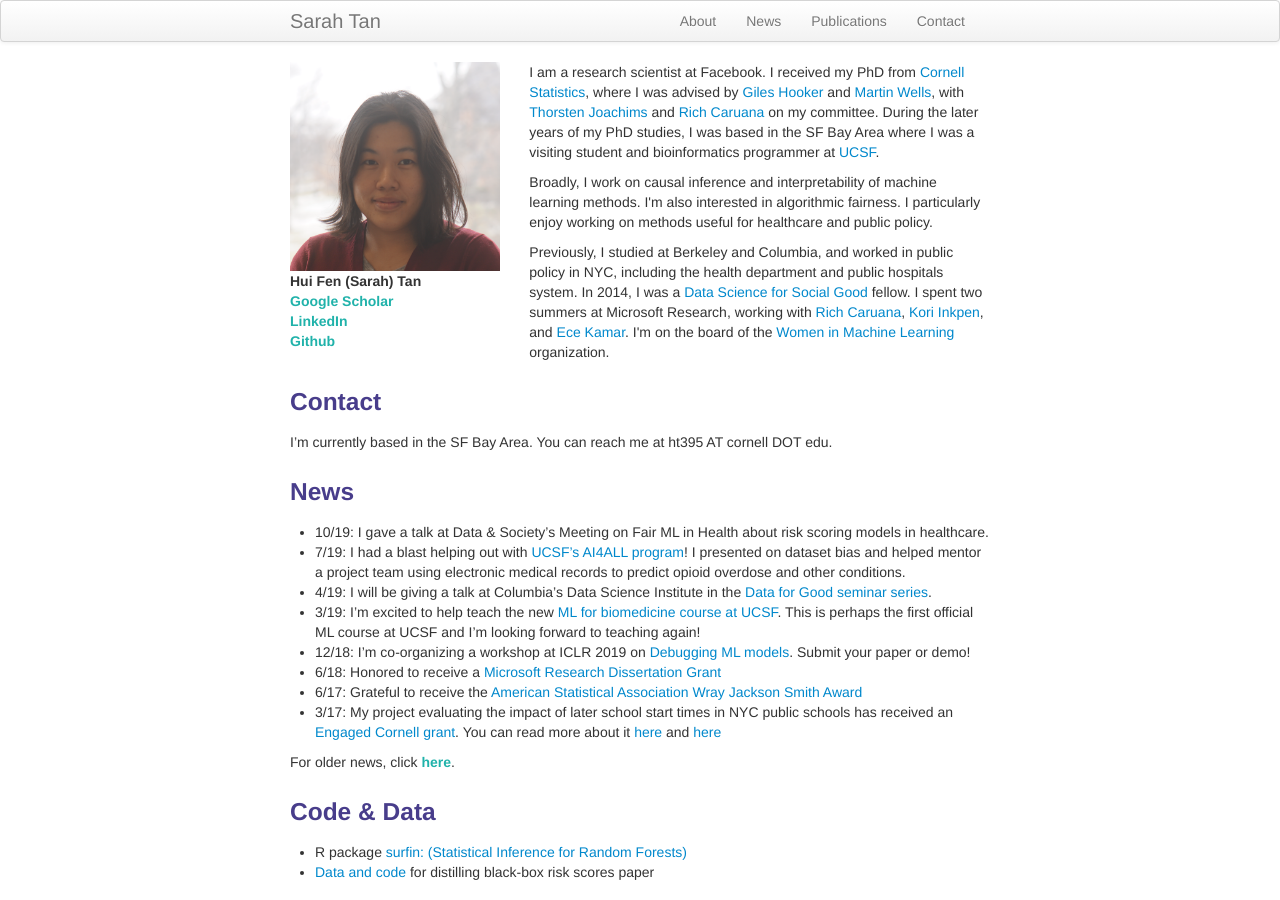
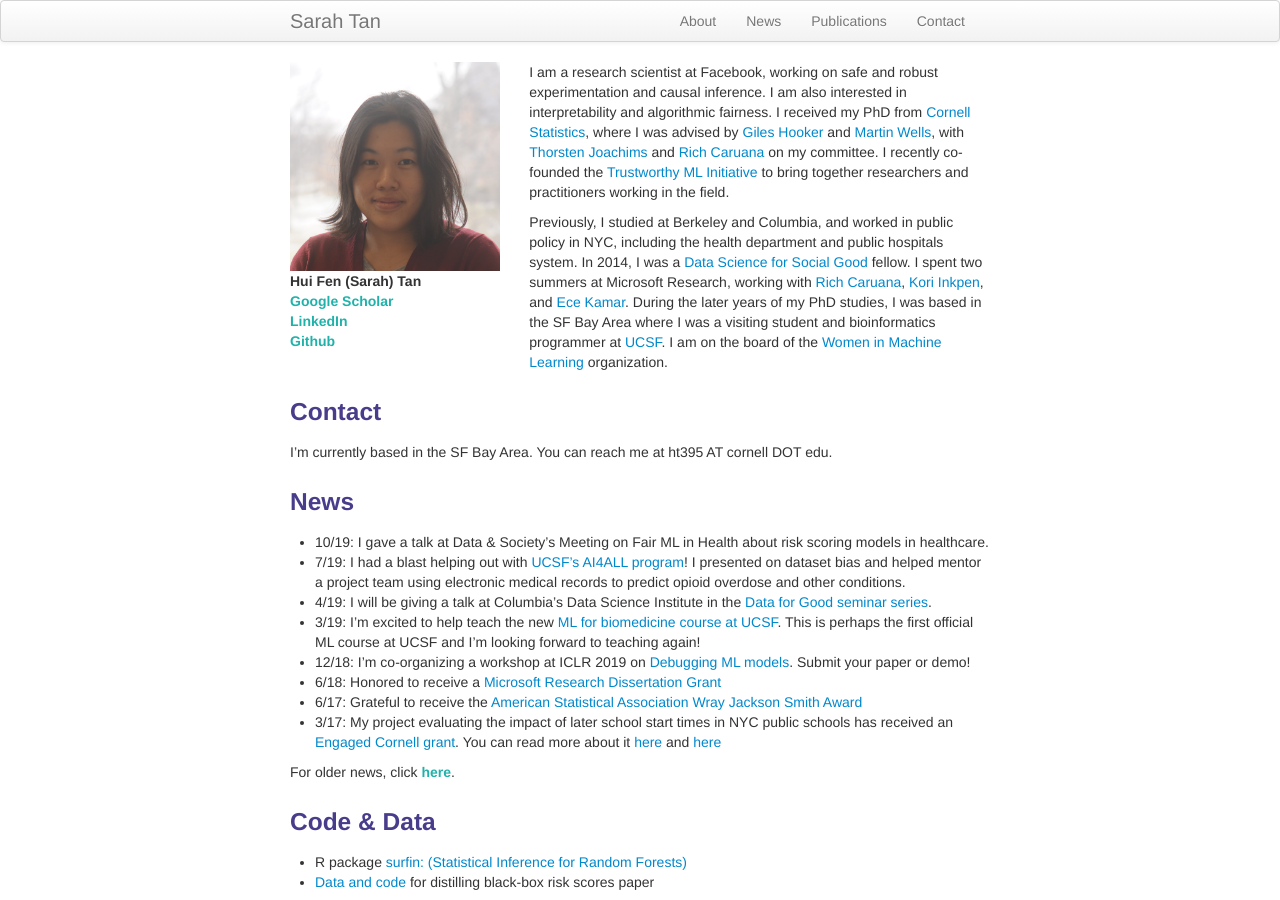
Before and after one commit to shftan/shftan.github.io, a Jekyll site: the page built from index.md, in a window 1280 px wide and 900 px high. Built offline with Jekyll 4.4.1, drawn with Linux system fonts in a browser that asks for light colours; some of the changed text lies outside the part shown.

Commit message:
Update index.md

```diff
--- a/index.md
+++ b/index.md
@@ -18,11 +18,9 @@ keywords: Sarah Tan, Facebook, Cornell, UCSF, statistics, interpretability, caus
         </div>
 
         <div class="span8">
-                <p>I am a research scientist at Facebook. I received my PhD from <a href="https://stat.cornell.edu/">Cornell Statistics</a>, where I was advised by <a href="http://faculty.bscb.cornell.edu/~hooker/">Giles Hooker</a> and <a href="https://courses.cit.cornell.edu/mtw1/">Martin Wells</a>, with <a href="https://www.cs.cornell.edu/people/tj/">Thorsten Joachims</a> and <a href="https://www.microsoft.com/en-us/research/people/rcaruana/">Rich Caruana</a> on my committee. During the later years of my PhD studies, I was based in the SF Bay Area where I was a visiting student and bioinformatics programmer at <a href="https://epibiostat.ucsf.edu/">UCSF</a>.</p>
+                <p>I am a research scientist at Facebook, working on safe and robust experimentation and causal inference. I am also interested in interpretability and algorithmic fairness. I received my PhD from <a href="https://stat.cornell.edu/">Cornell Statistics</a>, where I was advised by <a href="http://faculty.bscb.cornell.edu/~hooker/">Giles Hooker</a> and <a href="https://courses.cit.cornell.edu/mtw1/">Martin Wells</a>, with <a href="https://www.cs.cornell.edu/people/tj/">Thorsten Joachims</a> and <a href="https://www.microsoft.com/en-us/research/people/rcaruana/">Rich Caruana</a> on my committee. I recently co-founded the <a href="https://www.trustworthyml.org/">Trustworthy ML Initiative</a> to bring together researchers and practitioners working in the field.</p>
 
-<p>Broadly, I work on causal inference and interpretability of machine learning methods. I'm also interested in algorithmic fairness. I particularly enjoy working on methods useful for healthcare and public policy.</p>
-
-<p>Previously, I studied at Berkeley and Columbia, and worked in public policy in NYC, including the health department and public hospitals system. In 2014, I was a <a href="http://www.dssgfellowship.org/">Data Science for Social Good</a> fellow. I spent two summers at Microsoft Research, working with <a href="https://www.microsoft.com/en-us/research/people/rcaruana/">Rich Caruana</a>, <a href="https://www.microsoft.com/en-us/research/people/kori/">Kori Inkpen</a>, and <a href="https://www.microsoft.com/en-us/research/people/eckamar/">Ece Kamar</a>. I'm on the board of the <a href="https://wimlworkshop.org">Women in Machine Learning</a> organization.</p>
+<p>Previously, I studied at Berkeley and Columbia, and worked in public policy in NYC, including the health department and public hospitals system. In 2014, I was a <a href="http://www.dssgfellowship.org/">Data Science for Social Good</a> fellow. I spent two summers at Microsoft Research, working with <a href="https://www.microsoft.com/en-us/research/people/rcaruana/">Rich Caruana</a>, <a href="https://www.microsoft.com/en-us/research/people/kori/">Kori Inkpen</a>, and <a href="https://www.microsoft.com/en-us/research/people/eckamar/">Ece Kamar</a>. During the later years of my PhD studies, I was based in the SF Bay Area where I was a visiting student and bioinformatics programmer at <a href="https://epibiostat.ucsf.edu/">UCSF</a>. I am on the board of the <a href="https://wimlworkshop.org">Women in Machine Learning</a> organization.</p>
 
         </div>
 </div>
@@ -118,6 +116,7 @@ For older publications and posters, click <a class="paper" href="olderpublicatio
 
 <div class="row-fluid" id="service"><h3>Service</h3>
 </div>
+- Co-organizer (together with Himabindu Lakkaraju, Sara Hooker, Subhabrata Majumdar, Chhavi Yadav, Jaydeep Borkar), [Trustworthy ML Initiative](https://www.trustworthyml.org/)
 - Co-organizer (together with Himabindu Lakkaraju, Julius Adebayo, Jacob Steinhardt, D. Sculley, Rich Caruana), ICLR 2019 Workshop [“Debugging Machine Learning Models”](https://iclr.cc/Conferences/2019/Schedule?showEvent=628)
 - Program committee:
   - Conferences: NeurIPS, ICML, ICLR, AAAI, [Conference on Health, Inference, and Learning (CHIL)](https://www.chilconference.org/)
```
